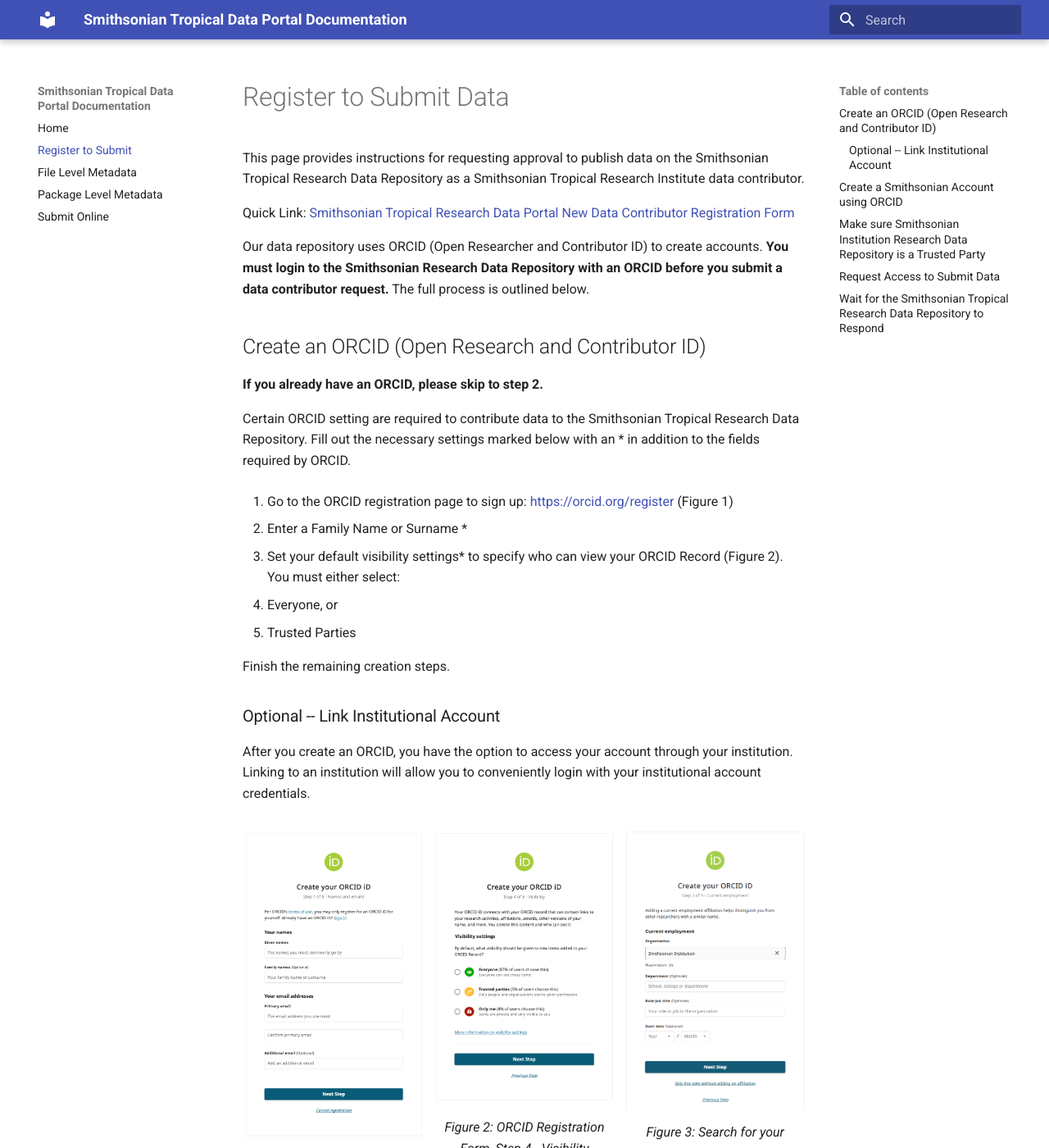
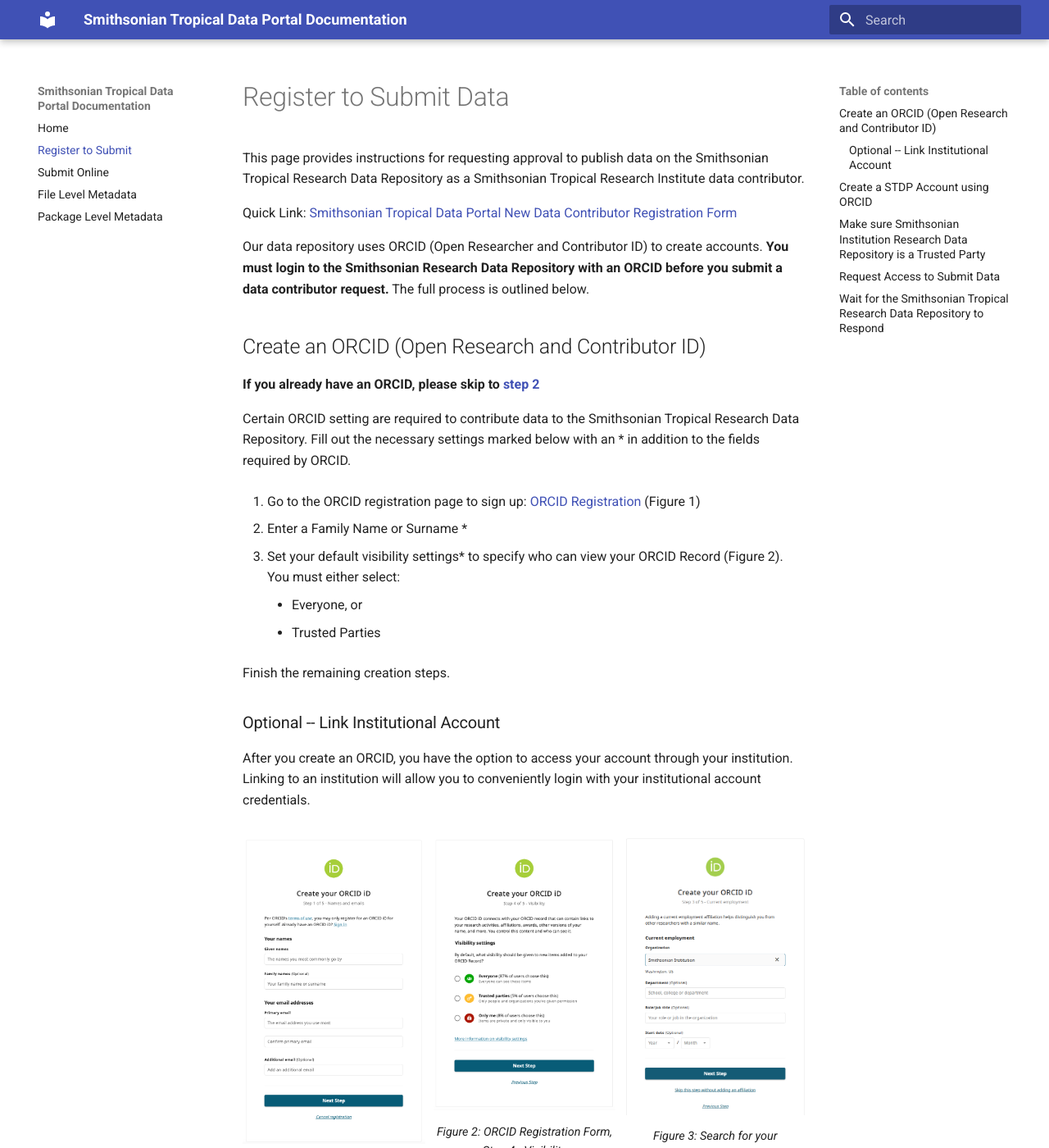
Before and after one commit to SmithsonianTropicalDataPortal/STDP_Documentation, an MkDocs documentation site: the page built from docs/register_to_submit.md, in a window 1280 px wide and 1400 px high. Shown: the whole window at 82% size. Built offline with MkDocs 1.6.1 and Material for MkDocs 9.7.7, drawn with Linux system fonts in a browser that asks for light colours; some of the changed text lies outside the part shown.

Commit message:
update yml and correct register to submit doc text and images

```diff
--- a/docs/register_to_submit.md
+++ b/docs/register_to_submit.md
@@ -2,23 +2,24 @@
 
 This page provides instructions for requesting approval to publish data on the Smithsonian Tropical Research Data Repository as a Smithsonian Tropical Research Institute data contributor.
 
-Quick Link: [Smithsonian Tropical Research Data Portal New Data Contributor Registration Form](https://forms.office.com/r/pqztz1EZbE)
+Quick Link: <a href="https://forms.office.com/r/pqztz1EZbE" target="_blank">Smithsonian Tropical Data Portal New Data Contributor Registration Form</a>
 
 Our data repository uses ORCID (Open Researcher and Contributor ID) to create accounts. **You must login to the Smithsonian Research Data Repository with an ORCID before you submit a data contributor request.** The full process is outlined below.
 
 ## Create an ORCID (Open Research and Contributor ID)
 
-**If you already have an ORCID, please skip to step 2.**
+**If you already have an ORCID, please skip to [step 2](/register_to_submit/#create-a-stdp-account-using-orcid)**
 
 Certain ORCID setting are required to contribute data to the Smithsonian Tropical Research Data Repository. Fill out the necessary settings marked below with an * in addition to the fields required by ORCID.
 
-1. Go to the ORCID registration page to sign up: <https://orcid.org/register> (Figure 1)
+1. Go to the ORCID registration page to sign up: <a href="https://orcid.org/register" target="_blank">ORCID Registration</a> (Figure 1)
 
 2. Enter a Family Name or Surname *
 
 3. Set your default visibility settings* to specify who can view your ORCID Record (Figure 2). You must either select:
-   - Everyone, or
-   - Trusted Parties
+
+    - Everyone, or
+    - Trusted Parties
 
 Finish the remaining creation steps.
 
@@ -28,26 +29,32 @@
 
 <div style="display: flex; align-items: flex-start; justify-content: space-between;">
   <figure style="margin-right: 10px; text-align: center; width: 33%;">
-    <img src="../images/ORCId_registration.png" alt="Image 1" style="width: 100%;">
-    <figcaption>Figure 1: ORCID Registration Form, Step 1- Names and Emails</figcaption>
+    <a href="../images/ORCId_registration.png">
+      <img src="../images/ORCId_registration.png" alt="Image 1" style="width: 100%;">
+    </a>
+    <figcaption style="font-size: 0.9em;">Figure 1: ORCID Registration Form, Step 1- Names and Emails</figcaption>
   </figure>
 
   <figure style="margin-right: 10px; text-align: center; width: 33%;">
-    <img src="../images/ORCId_registration2.png" alt="Image 2" style="width: 100%;">
-    <figcaption>Figure 2: ORCID Registration Form, Step 4 - Visibility</figcaption>
+    <a href="../images/ORCId_registration2.png">
+      <img src="../images/ORCId_registration2.png" alt="Image 2" style="width: 100%;">
+    </a>
+    <figcaption style="font-size: 0.9em;">Figure 2: ORCID Registration Form, Step 4 - Visibility</figcaption>
   </figure>
 
   <figure style="text-align: center; width: 33%;">
-    <img src="../images/ORCID_registration3.png" alt="Image 3" style="width: 100%;">
-    <figcaption>Figure 3: Search for your organization name using the dropdown.</figcaption>
+    <a href="../images/ORCID_registration3.png">
+      <img src="../images/ORCID_registration3.png" alt="Image 3" style="width: 100%;">
+    </a>
+    <figcaption style="font-size: 0.9em;">Figure 3: Search for your organization name using the dropdown.</figcaption>
   </figure>
 </div>
 
-## Create a Smithsonian Account using ORCID
+## Create a STDP Account using ORCID
 
 Starting an account with Smithsonian Research Data Repository is easy!
 
-1. Go to <https://smithsonian.dataone.org/data> and click on "Sign In" in the top-right corner (Figure 4)
+1. Go to <a href="https://smithsonian.dataone.org/data" target="_blank">https://smithsonian.dataone.org/data</a>  and click on "Sign In" in the top-right corner (Figure 4)
 
 2. You'll be directed to a sign in window (Figure 5). Use your ORCID credentials to sign into the data repository
 
@@ -57,20 +64,27 @@
 
 <div style="display: flex; align-items: flex-start; justify-content: space-between;">
   <figure style="margin-right: 10px; text-align: center; width: 33%;">
-    <img src="../images/Sign_In_redbox.png" alt="Image 1" style="width: 100%;">
-    <figcaption>Figure 4: STRP Main Data Search page</figcaption>
+    <a href="../images/Sign_In_redbox.png">
+      <img src="../images/Sign_In_redbox.png" alt="Image 1" style="width: 100%;">
+    </a>
+    <figcaption style="font-size: 0.9em;">Figure 4: STRP Main Data Search page</figcaption>
   </figure>
 
   <figure style="margin-right: 10px; text-align: center; width: 33%;">
-    <img src="../images/ORCID_Login.png" alt="Image 2" style="width: 100%;">
-    <figcaption>Figure 5: ORCID sign-in screen</figcaption>
+    <a href="../images/ORCID_Login.png">
+      <img src="../images/ORCID_Login.png" alt="Image 2" style="width: 100%;">
+    </a>
+    <figcaption style="font-size: 0.9em;">Figure 5: ORCID sign-in screen</figcaption>
   </figure>
 
   <figure style="text-align: center; width: 33%;">
-    <img src="../images/Authorize_Access.png" alt="Image 3" style="width: 100%;">
-    <figcaption>Figure 6: Authorize access to trust this trusted organization</figcaption>
+    <a href="../images/Authorize_Access.png">
+      <img src="../images/Authorize_Access.png" alt="Image 3" style="width: 100%;">
+    </a>
+    <figcaption style="font-size: 0.9em;">Figure 6: Authorize access to trust this trusted organization</figcaption>
   </figure>
 </div>
+
 
 ## Make sure Smithsonian Institution Research Data Repository is a Trusted Party
 
@@ -78,7 +92,7 @@
 
 **If you selected "Trusted Parties,** you will need to add "DataONE" and DataONE Identity Portal to your list of trusted organizations.
 
-1. Go to <https://orcid.org/> and sign in
+1. Go to <a href="https://orcid.org/" target="_blank">https://orcid.org/</a> and sign in
 
 2. Click on your name on the top right-hand corner of the page and navigate to "Trusted Parties" (Figure 7)
 
@@ -88,31 +102,40 @@
 
 <div style="display: flex; align-items: flex-start; justify-content: space-between;">
   <figure style="margin-right: 10px; text-align: center; width: 33%;">
-    <img src="../images/Trusted_Parties.png" alt="Image 1" style="width: 100%;">
-    <figcaption>Figure 7: Trusted Parties settings can be found under your name</figcaption>
+    <a href="../images/Trusted_Parties.png">
+      <img src="../images/Trusted_Parties.png" alt="Image 1" style="width: 100%;">
+    </a>
+    <figcaption style="font-size: 0.9em;">Figure 7: Trusted Parties settings can be found under your name</figcaption>
   </figure>
 
   <figure style="margin-right: 10px; text-align: center; width: 33%;">
-    <img src="../images/DataOne_Orcid.png" alt="Image 2" style="width: 100%;">
-    <figcaption>Figure 8: If you have limited visibility access to your ORCID, you must have these trusted organizations</figcaption>
+    <a href="../images/DataOne_Orcid.png">
+      <img src="../images/DataOne_Orcid.png" alt="Image 2" style="width: 100%;">
+    </a>
+    <figcaption style="font-size: 0.9em;">Figure 8: If you have limited visibility access to your ORCID, you must have these trusted organizations</figcaption>
   </figure>
 
   <figure style="text-align: center; width: 33%;">
-    <img src="../images/ORCID_Account_Settings.png" alt="Image 3" style="width: 100%;">
-    <figcaption>Figure 9: Change your visibility settings at any time</figcaption>
+    <a href="../images/ORCID_Account_Settings.png">
+      <img src="../images/ORCID_Account_Settings.png" alt="Image 3" style="width: 100%;">
+    </a>
+    <figcaption style="font-size: 0.9em;">Figure 9: Change your visibility settings at any time</figcaption>
   </figure>
 </div>
+
 
 ## Request Access to Submit Data
 
 **After you have created your account with the Smithsonian Data Research Repository, you can send in a request to submit data.**
 
-[Fill out the Smithsonian Tropical Research Data Repository new data contributor form to send your request](https://forms.office.com/r/pqztz1EZbE). (Figure 10) A repository admin will review your information and contact you at the email provided in the form.
+<a href="https://forms.office.com/r/pqztz1EZbE" target="_blank">Fill out the Smithsonian Tropical Research Data Repository new data contributor form to send your request</a>. (Figure 10) A repository admin will review your information and contact you at the email provided in the form.
 
 <div style="display: flex; flex-direction: column; align-items: center;">
   <figure style="margin-bottom: 20px; text-align: center;">
-    <img src="../images/Registration_form.png" alt="Image 1" style="width: 100%;">
-    <figcaption>Figure 10: Preview of the STRP data contributor registration form</figcaption>
+    <a href="../images/Registration_form.png">
+      <img src="../images/Registration_form.png" alt="Image 1" style="width: 100%;">
+    </a>
+    <figcaption style="fint-size:0.9em;">Figure 10: Preview of the STRP data contributor registration form</figcaption>
   </figure>
 </div>
 
--- a/mkdocs.yml
+++ b/mkdocs.yml
@@ -4,9 +4,10 @@
 nav:
   - Home: index.md
   - Register to Submit: register_to_submit.md
+  - Submit Online: submit_online.md
   - File Level Metadata: file_level_metadata.md
   - Package Level Metadata: package_level_meta_reqs.md
-  - Submit Online: submit_online.md
+
 
 extra_css:
   - css/custom.css
```
